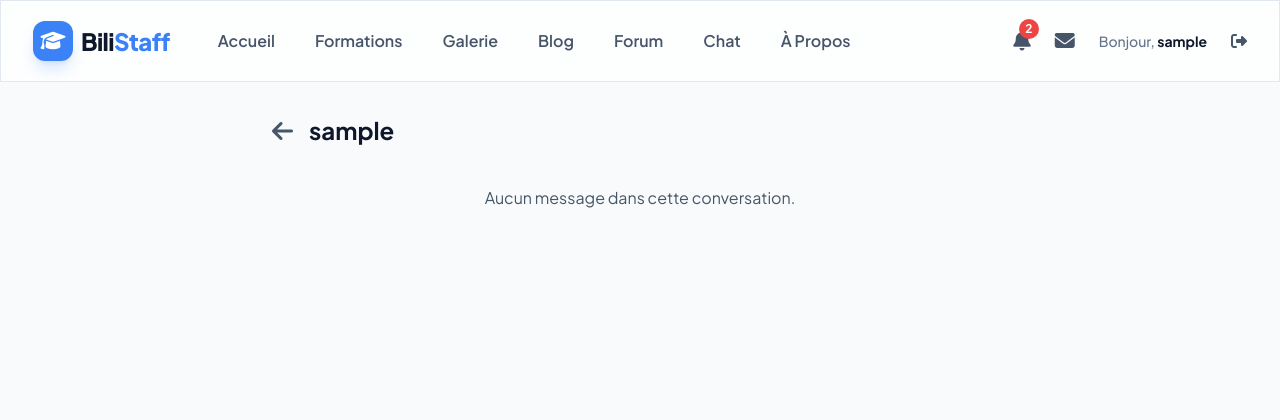
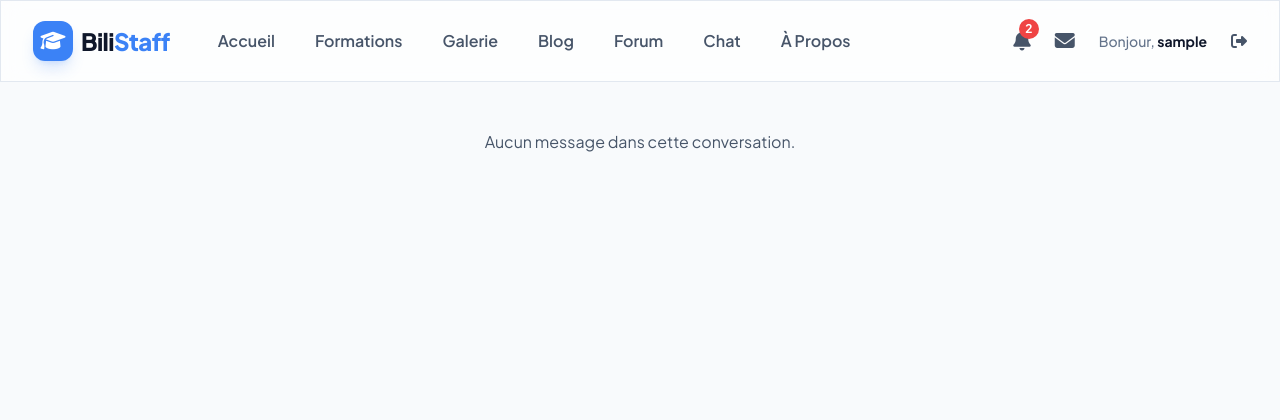
Before and after one commit to chadrackmbupiokajess/bilistaff, a Django app: page /messages/1/ in a window 1280 px wide. Shown: the top 420 px of the page. Run offline with Django 5.2, Linux system fonts and the light colour scheme; the visitor is signed in with stand-in values (Sample User, id 1); data comes from the database, SQL or seed files in the repository; data that the repository does not hold is empty; some libraries are stand-ins or nearby versions.

Commit message:
Ajout message

```diff
--- a/templates/message_detail.html
+++ b/templates/message_detail.html
@@ -5,13 +5,7 @@
 
 {% block content %}
 <div class="max-w-3xl mx-auto px-4 py-8">
-    {# En-tête simplifié avec icône de retour #}
-    <div class="flex items-center mb-6">
-        <a href="{% url 'messages' %}" class="text-slate-600 hover:text-accent transition-colors text-2xl mr-4">
-            <i class="fas fa-arrow-left"></i>
-        </a>
-        <h1 class="text-2xl font-bold text-primary">{{ other_user.username }}</h1>
-    </div>
+    {# En-tête (flèche de retour et nom d'utilisateur) supprimé #}
 
     {# Conteneur pour la conversation et le formulaire de réponse #}
     <div class="flex flex-col h-[70vh] bg-transparent">
```
